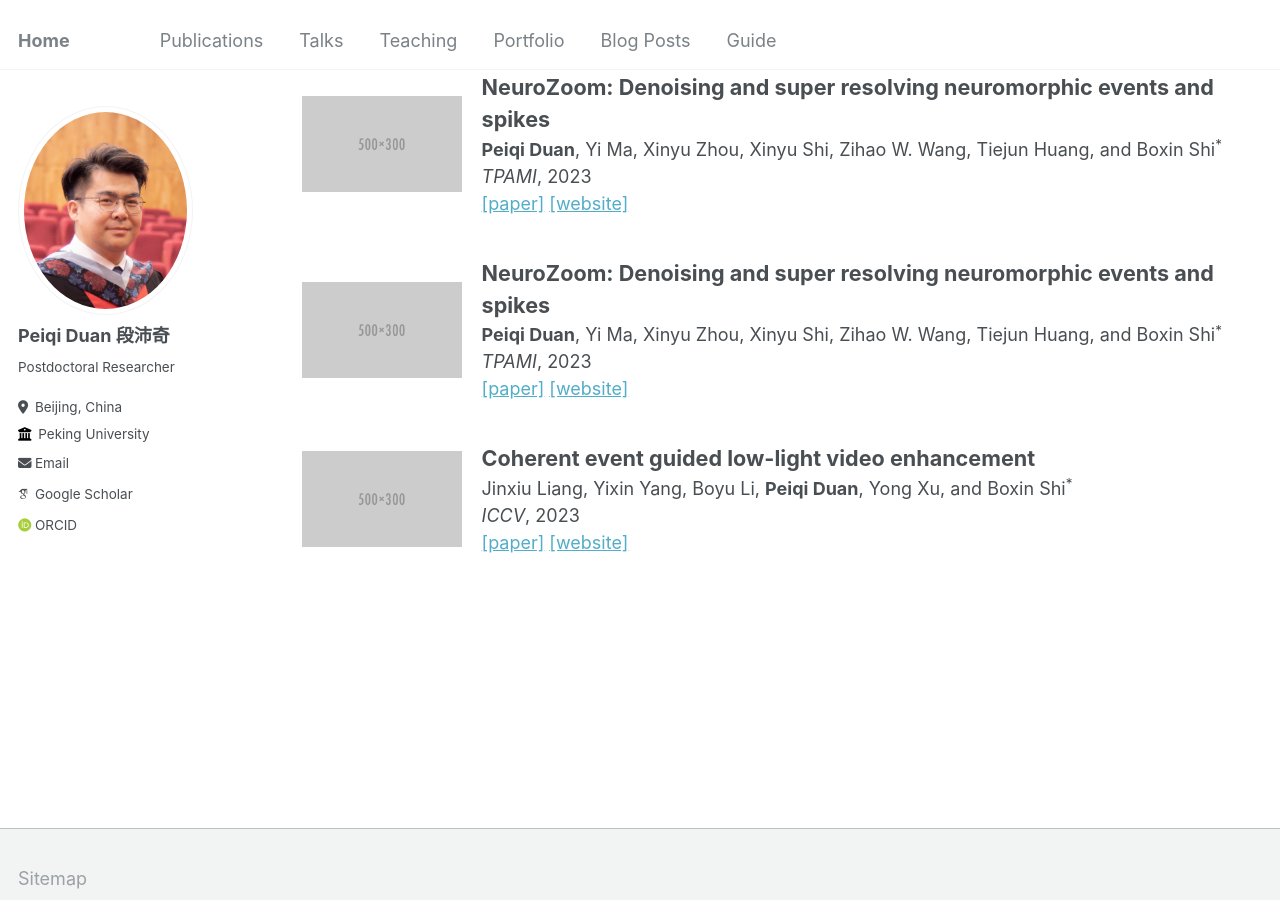
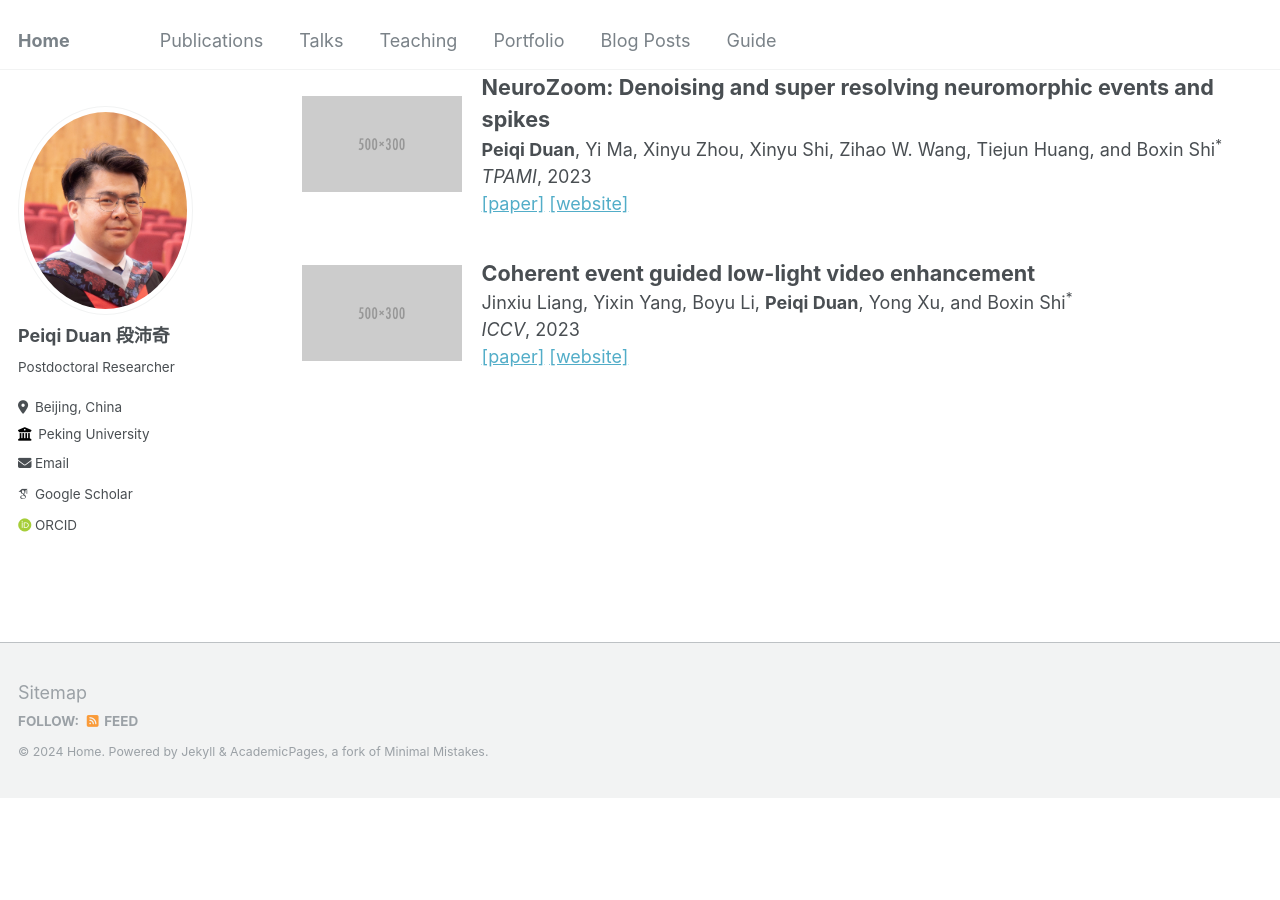
Before and after one commit to peiqi-duan/peiqi-duan.github.io, a Jekyll site: the page built from _pages/publications.md, in a window 1280 px wide and 900 px high, scrolled down 793 px. Built offline with Jekyll 4.4.1, drawn with Linux system fonts in a browser that asks for light colours; some web fonts are replaced; after the commit the page ends 1591 px from its top, so only the background shows below that.

Commit message:
Update publications.md

```diff
--- a/_pages/publications.md
+++ b/_pages/publications.md
@@ -76,22 +76,6 @@ author_profile: true
       <img src="../images/500x300.png" width="160" alt="Image">
     </div>
     <div class="text-container">
-      <papertitle>NeuroZoom: Denoising and super resolving neuromorphic events and spikes</papertitle>
-      <br>
-      <strong>Peiqi Duan</strong>, Yi Ma, Xinyu Zhou, Xinyu Shi, Zihao W. Wang, Tiejun Huang, and Boxin Shi<sup>*</sup>
-      <br>
-      <em>TPAMI</em>, 2023
-      <br>
-      <a href="https://downloads.ctfassets.net/yreyglvi5sud/7yA8sqjDJilRmL5iseiRpB/734af0b70b6b8966d79ff4dd6d8cf73a/Han_TPAMI22.pdf">[paper]</a>
-      <a href="https://sites.google.com/view/EventZoom-NeuroZoom">[website]</a>
-    </div>
-  </div>
-
-  <div class="flex-row" onmouseout="par2net_stop()" onmouseover="par2net_start()">
-    <div class="image-container">
-      <img src="../images/500x300.png" width="160" alt="Image">
-    </div>
-    <div class="text-container">
       <papertitle>Coherent event guided low-light video enhancement</papertitle>
       <br>
       Jinxiu Liang, Yixin Yang, Boyu Li, <strong>Peiqi Duan</strong>, Yong Xu, and Boxin Shi<sup>*</sup>
```
